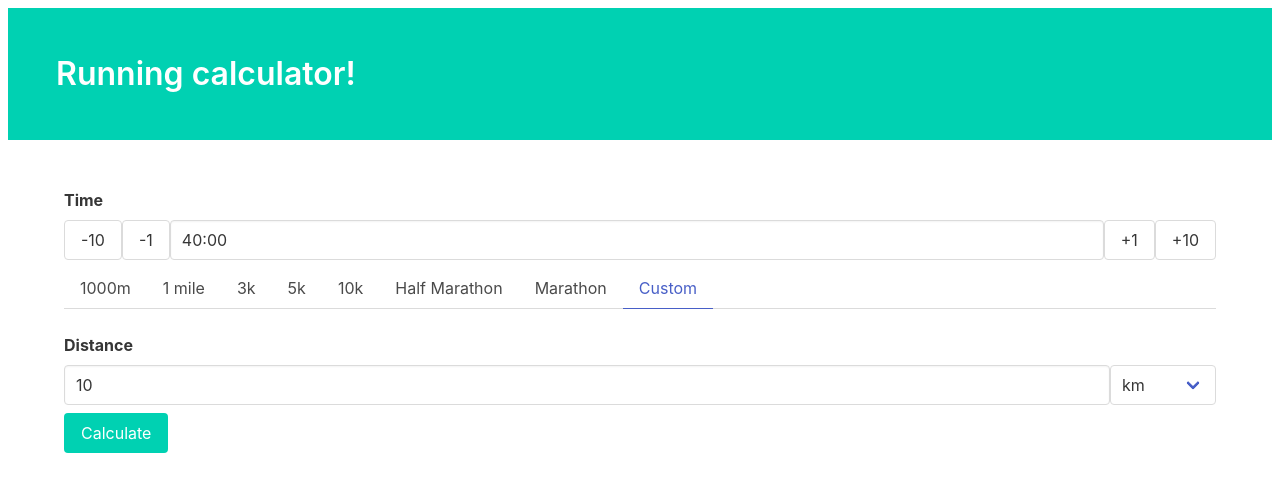
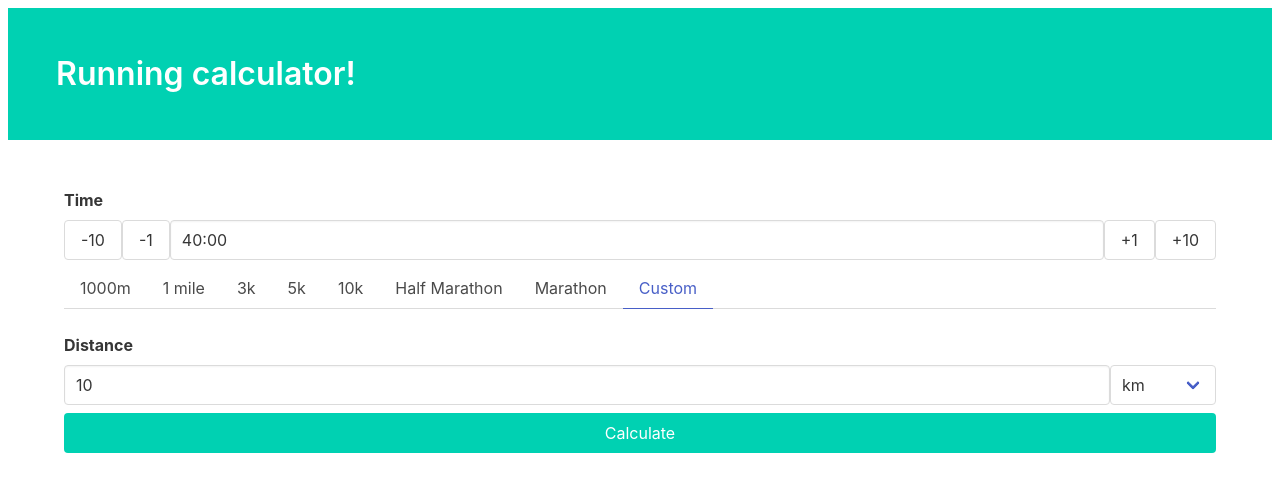
Before and after one commit to taraldga/runcalculator, a Svelte app: page / in a window 1280 px wide. Shown: the top 492 px of the page. Built offline with nearby package versions, Linux system fonts and the light colour scheme.

Commit message:
feat: make button fullwidth

```diff
--- a/src/App.svelte
+++ b/src/App.svelte
@@ -110,7 +110,7 @@ import { calculateTimePerDistance, calulateKmh, convertToFormattedTime, convertT
 				</select>
 			</div>
 		</div>
-		<button class="button is-primary" on:click={_ => calulateValues()}>Calculate</button>
+		<button class="button is-primary is-fullwidth" on:click={_ => calulateValues()}>Calculate</button>
 	</div>
 </section>
 <section class="section">
```
